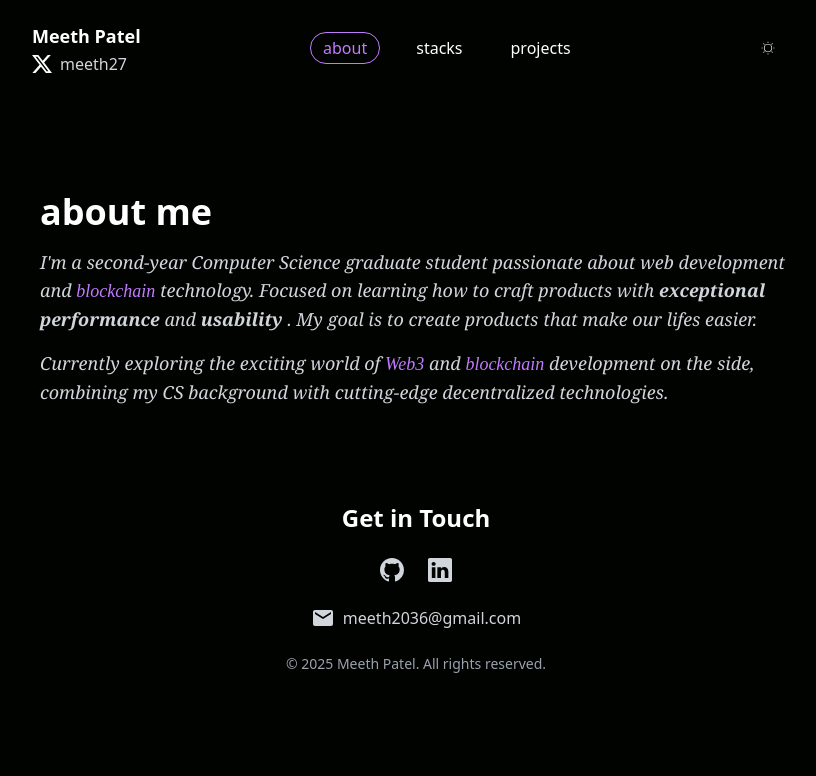
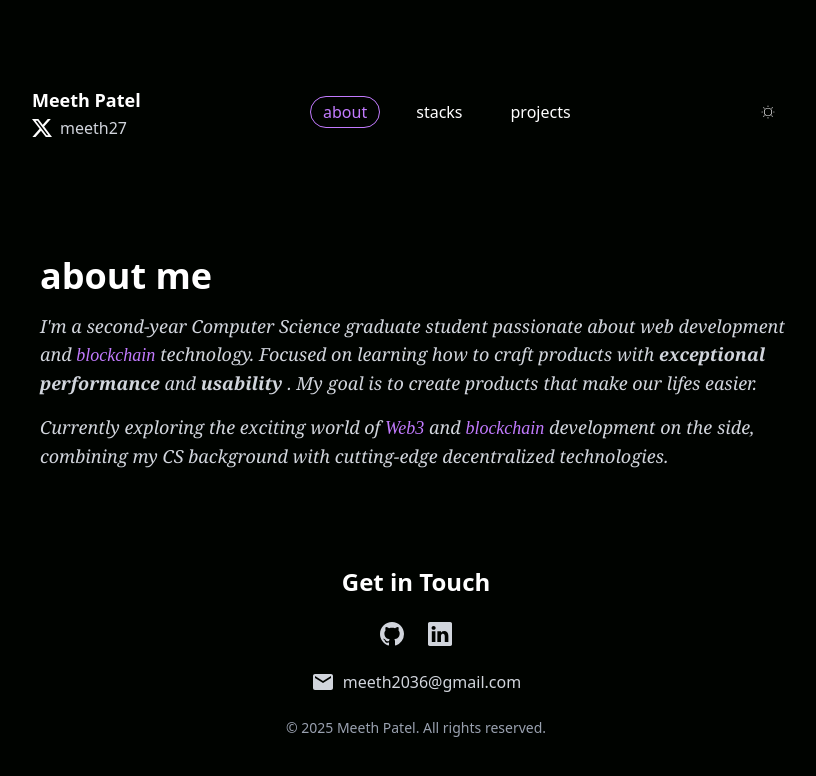
Before and after one commit to meethp20/portfolio, a React (Vite) app: page / in a window 1280 px wide. Shown: the top 776 px of the page, without its empty margins (224-1040 px from the left). Built offline with nearby package versions, Linux system fonts and the light colour scheme.

Commit message:
Update Navbar.jsx

```diff
--- a/src/components/Navbar.jsx
+++ b/src/components/Navbar.jsx
@@ -23,7 +23,7 @@ function Navbar() {
     }, [location]);
 
     return (
-        <div className={`flex justify-between h-24 max-w-[800px] mx-auto items-center px-4 ${theme === 'dark' ? 'text-white' : 'text-gray-900'}`}>
+        <div className={`flex justify-between h-24 max-w-[800px] mt-16 mx-auto items-center px-4 ${theme === 'dark' ? 'text-white' : 'text-gray-900'}`}>
             <div>
                 <h1 className={`py-0.5 w-max text-lg font-bold ${theme === 'dark' ? 'text-white' : 'text-gray-900'}`}>
                     Meeth Patel
```
